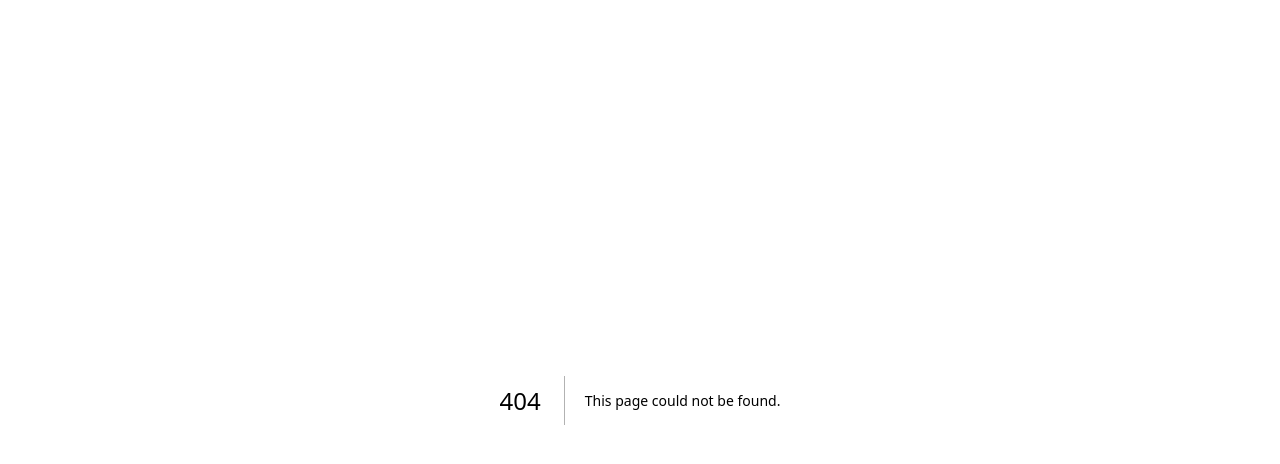
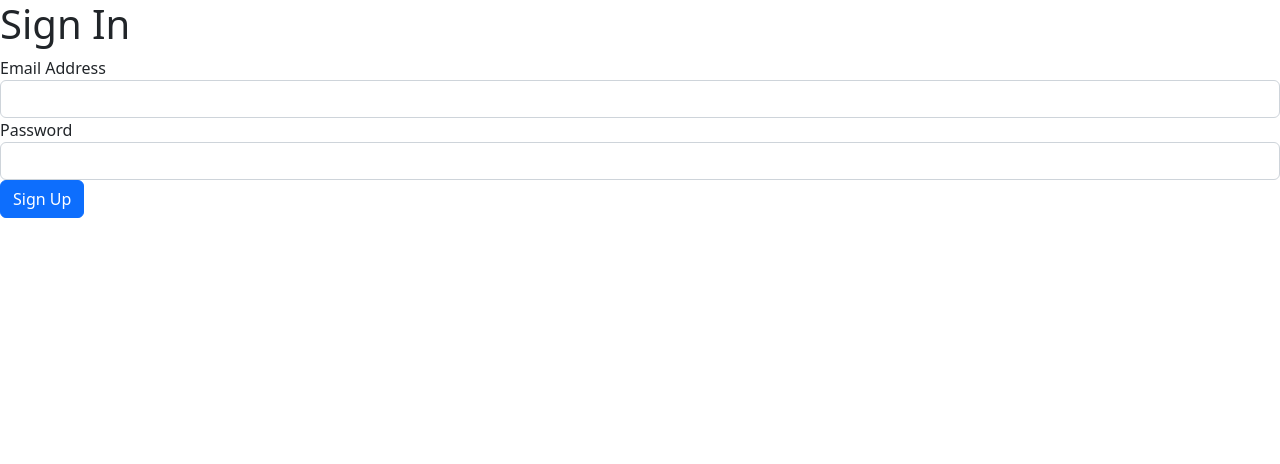
Before and after one commit to iostate/ticketing, a Next.js app in the folder client/: page /auth/signin in a window 1280 px wide. Before the commit this address had no page. Shown: the top 464 px of the page. Built offline with nearby package versions, Linux system fonts and the light colour scheme.

Commit message:
add sign in Page

```diff
--- /dev/null
+++ b/client/pages/auth/signin.js
@@ -0,0 +1,134 @@
+import { useState } from 'react';
+import styled from 'styled-components';
+import axios from 'axios';
+import Router from 'next/router';
+import useRequest from '../../hooks/use-request';
+// import { doRequest, errors} from '../../hooks/use-request';
+
+const ValidationMessage = styled.label`
+  color: red;
+  padding-top: 1px;
+`;
+
+export default () => {
+  const [email, setEmail] = useState('');
+  const [password, setPassword] = useState('');
+  const { doRequest, errors } = useRequest({
+    url: '/api/users/signin',
+    method: 'post',
+    body: { email, password },
+    onSuccess: () => Router.push('/'),
+  });
+  // const [errors, setErrors] = useState([]);
+  const [passwordValidationMessage, setPasswordValidationMessage] = useState('');
+  const [emailValidationMessage, setEmailValidationMessage] = useState('');
+
+  const onSubmit = async (event) => {
+    event.preventDefault();
+    await doRequest();
+    // Router.push('/');
+  };
+  // const onSubmit = async (event) => {
+  //   event.preventDefault();
+  //   try {
+  //     const response = await doRequest['post']('/api/users/signup', {
+  //       email,
+  //       password,
+  //     });
+  //     // console.log(response.data);
+  //   } catch (err) {
+  //     console.log(err.response.data.errors);
+  //     setErrors(err.response.data.errors);
+  //     // can't access errors directly here
+  //     console.log(errors);
+  //     for (let error of err.response.data.errors) {
+  //       console.log(error);
+  //       if (error.field === 'password') {
+  //         setPasswordValidationMessage(error.message);
+  //         console.log(passwordValidationMessage);
+  //       }
+  //       if (error.field === 'email') {
+  //         setEmailValidationMessage(error.message);
+  //       }
+  //     }
+  //   }
+  // };
+
+  const handleEmailValidationChange = (message) => {
+    setEmailValidationMessage(message);
+  };
+
+  return (
+    <form onSubmit={onSubmit}>
+      <h1>Sign In</h1>
+      <div className='form-group'>
+        <label>Email Address</label>
+        <input
+          value={email}
+          onChange={(e) => setEmail(e.target.value)}
+          className='form-control'
+        />
+        {/* {emailValidationMessage ? (
+          <ValidationMessage>
+            {emailValidationMessage + ' '}
+            <svg
+              xmlns='http://www.w3.org/2000/svg'
+              width='16'
+              height='16'
+              fill='currentColor'
+              className='bi bi-exclamation-circle'
+              viewBox='0 0 16 16'
+            >
+              <path d='M8 15A7 7 0 1 1 8 1a7 7 0 0 1 0 14zm0 1A8 8 0 1 0 8 0a8 8 0 0 0 0 16z' />
+              <path d='M7.002 11a1 1 0 1 1 2 0 1 1 0 0 1-2 0zM7.1 4.995a.905.905 0 1 1 1.8 0l-.35 3.507a.552.552 0 0 1-1.1 0L7.1 4.995z' />
+            </svg>
+          </ValidationMessage>
+        ) : (
+          <></>
+        )} */}
+      </div>
+      <div className='form-group'>
+        <label>Password</label>
+        <input
+          value={password}
+          id='password'
+          onChange={(e) => setPassword(e.target.value)}
+          type='password'
+          className='form-control'
+        />
+        {/* {passwordValidationMessage ? (
+          <div>
+            <ValidationMessage>
+              {passwordValidationMessage + ' '}
+              <svg
+                xmlns='http://www.w3.org/2000/svg'
+                width='16'
+                height='16'
+                fill='currentColor'
+                className='bi bi-exclamation-circle'
+                viewBox='0 0 16 16'
+              >
+                <path d='M8 15A7 7 0 1 1 8 1a7 7 0 0 1 0 14zm0 1A8 8 0 1 0 8 0a8 8 0 0 0 0 16z' />
+                <path d='M7.002 11a1 1 0 1 1 2 0 1 1 0 0 1-2 0zM7.1 4.995a.905.905 0 1 1 1.8 0l-.35 3.507a.552.552 0 0 1-1.1 0L7.1 4.995z' />
+              </svg>
+            </ValidationMessage>
+          </div>
+        ) : (
+          <></>
+        )} */}
+
+        {/* <div className='alert alert-danger'>
+          <h3>Oops..</h3>
+          <ul className='my-0'>
+            {err.response.data.errors.map(err => {
+              <li key={err.message}>{err.message}</li>
+            })}
+          </ul>
+        </div> */}
+      </div>
+      {errors}
+
+      <button className='btn btn-primary'>Sign Up</button>
+    </form>
+  );
+};
```
